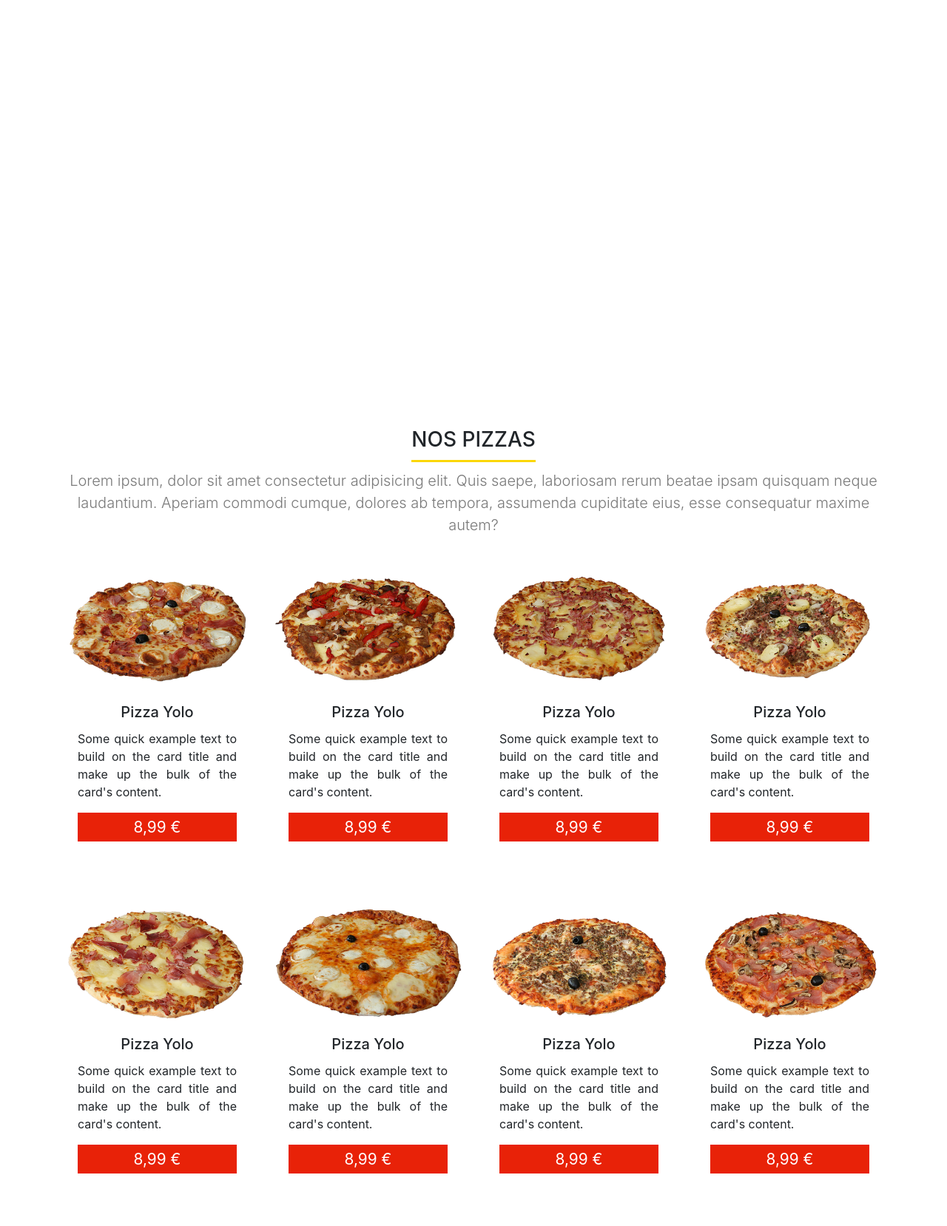
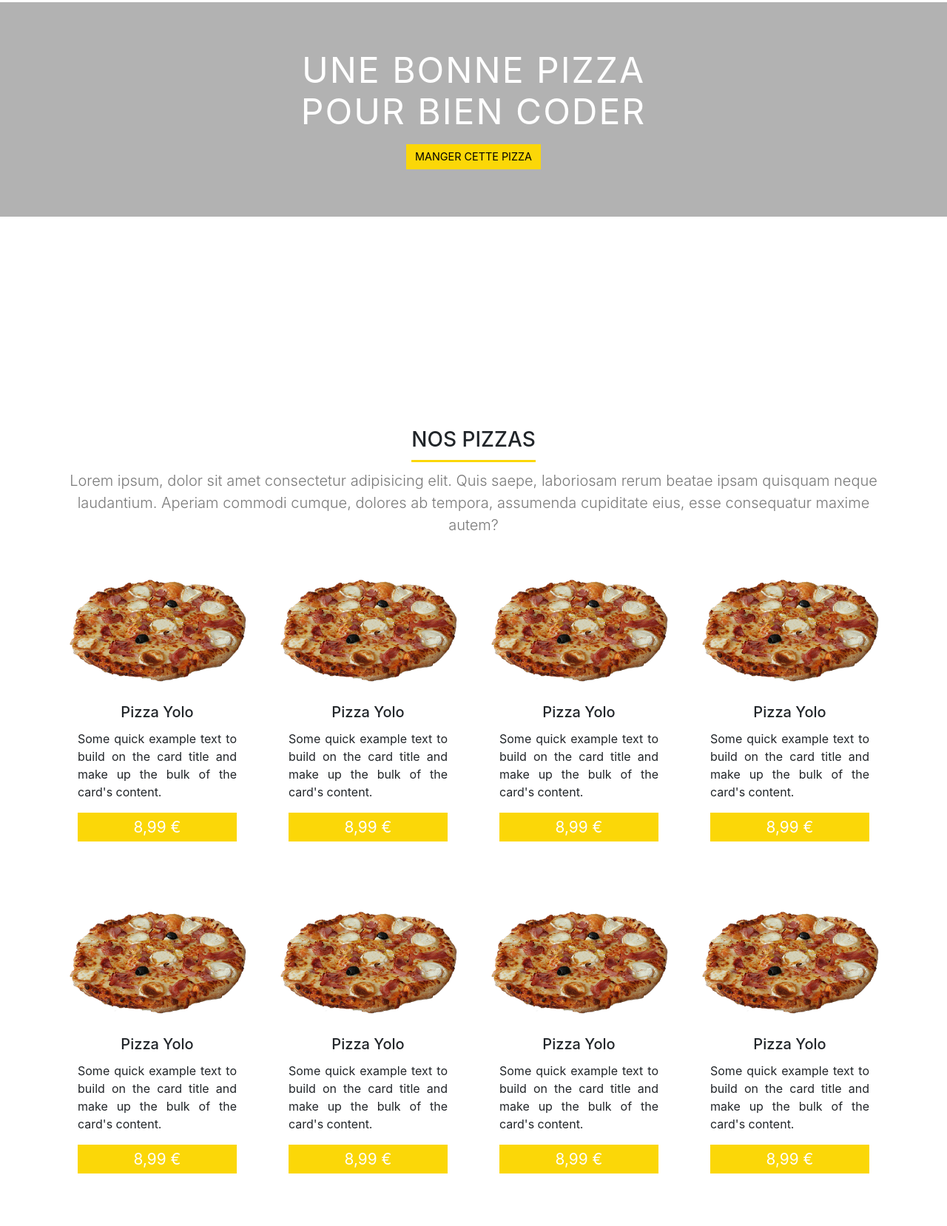
Before and after one commit to BoughariounBachir/webpizza, a plain HTML site: page index.html in a window 1280 px wide. Shown: the part 202-1860 px from the top of the page at 74% size. Drawn offline with nearby package versions, Linux system fonts and the light colour scheme.

Commit message:
ajout du jumbotron

```diff
--- a/assets/css/style.css
+++ b/assets/css/style.css
@@ -1,12 +1,33 @@
 /**
  * Layout
  */
+ *, *:hover, *:focus {
+    outline: none;
+    border-color: inherit;
+    -webkit-box-shadow: none !important;
+    box-shadow: none !important;
+}
+
+.btn.btn-yellow {
+    background-color: #fbd708;
+    border-radius: 0;
+    border: none;
+    font-size: 1.3rem;
+    color: #000000;
+
+    -webkit-transition: all .3s;
+    transition: all .3s;
+}
+.btn.btn-yellow:hover {
+    background-color: #e82208;
+    color: #FFFFFF;
+}
 
 /**
  * Header
  */
 
- .main-header {
+.main-header {
     background-color: rgba(0, 0, 0, 0.6);
 }
 .navbar-light .navbar-nav .nav-link {
@@ -41,7 +62,7 @@
     width: 200%;
 }
 .copyright {
-    background-color: #0c0909;
+    background-color: #ffffff;
 }
 
 
@@ -91,7 +112,10 @@ section:last-child {
 .card-text {
     text-align: justify;
 }
-
+.card .btn.btn-yellow {
+    color: #FFFFFF;
+}
+/*
 .card .btn {
     background-color: #e82208;
     border-radius: 0;
@@ -103,7 +127,7 @@ section:last-child {
 }
 .card .btn:hover {
     background-color: #fbd708;
-}
+} */
 
 
 
@@ -118,3 +142,22 @@ section:last-child {
     background-position: center;
     height: 700px;
 }
+
+.jumbotron {
+    top: 205px;
+    position: relative;
+    border-radius: 0;
+    background-color: rgba(0, 0, 0, 0.3);
+    color: #FFFFFF;
+    text-transform: uppercase;
+    text-align: center;
+}
+.jumbotron .lead {
+    font-size: 3rem;
+    line-height: 3.5rem;
+    font-weight: 400;
+    letter-spacing: 2px;
+}
+.jumbotron .btn {
+    font-size: 90%;
+}
--- a/index.html
+++ b/index.html
@@ -47,7 +47,15 @@
 
         <!-- Featured -->
         <section class="featured">
-            Featured
+
+            <div class="jumbotron">
+                <div class="container">
+                    <h1 class="d-none">Web Pizza</h1>
+                    <p class="lead">Une bonne pizza<br>pour bien coder</p>
+                    <a class="btn btn-yellow" href="#" role="button">MANGER CETTE PIZZA</a>
+                </div>
+            </div>
+
         </section>
         <!-- end .featured -->
 
@@ -72,7 +80,7 @@
                             <div class="card-body">
                                 <h5 class="card-title">Pizza Yolo</h5>
                                 <p class="card-text">Some quick example text to build on the card title and make up the bulk of the card's content.</p>
-                                <a href="#" class="btn btn-sm btn-block btn-primary">8,99 &#128;</a>
+                                <a href="#" class="btn btn-sm btn-block btn-yellow">8,99 &#128;</a>
                             </div>
                         </div>
                     </div>
@@ -85,71 +93,71 @@
 
                     <div class="col-3">
                             <div class="card">
-                                <img class="card-img-top" src="assets/images/pizza-2.png" alt="Card image cap">
+                                <img class="card-img-top" src="assets/images/pizza-1.png" alt="Card image cap">
                                 <div class="card-body">
                                     <h5 class="card-title">Pizza Yolo</h5>
                                     <p class="card-text">Some quick example text to build on the card title and make up the bulk of the card's content.</p>
-                                    <a href="#" class="btn btn-sm btn-block btn-primary">8,99 &#128;</a>
+                                    <a href="#" class="btn btn-sm btn-block btn-yellow">8,99 &#128;</a>
                                 </div>
                             </div>
                         </div>
                         <div class="col-3">
                             <div class="card">
-                                <img class="card-img-top" src="assets/images/pizza-3.png" alt="Card image cap">
+                                <img class="card-img-top" src="assets/images/pizza-1.png" alt="Card image cap">
                                 <div class="card-body">
                                     <h5 class="card-title">Pizza Yolo</h5>
                                     <p class="card-text">Some quick example text to build on the card title and make up the bulk of the card's content.</p>
-                                    <a href="#" class="btn btn-sm btn-block btn-primary">8,99 &#128;</a>
+                                    <a href="#" class="btn btn-sm btn-block btn-yellow">8,99 &#128;</a>
                                 </div>
                             </div>
                         </div>
                         <div class="col-3">
                             <div class="card">
-                                <img class="card-img-top" src="assets/images/pizza-4.png" alt="Card image cap">
+                                <img class="card-img-top" src="assets/images/pizza-1.png" alt="Card image cap">
                                 <div class="card-body">
                                     <h5 class="card-title">Pizza Yolo</h5>
                                     <p class="card-text">Some quick example text to build on the card title and make up the bulk of the card's content.</p>
-                                    <a href="#" class="btn btn-sm btn-block btn-primary">8,99 &#128;</a>
+                                    <a href="#" class="btn btn-sm btn-block btn-yellow">8,99 &#128;</a>
                                 </div>
                             </div>
                         </div>
                         <div class="col-3">
                             <div class="card">
-                                <img class="card-img-top" src="assets/images/pizza-5.png" alt="Card image cap">
+                                <img class="card-img-top" src="assets/images/pizza-1.png" alt="Card image cap">
                                 <div class="card-body">
                                     <h5 class="card-title">Pizza Yolo</h5>
                                     <p class="card-text">Some quick example text to build on the card title and make up the bulk of the card's content.</p>
-                                    <a href="#" class="btn btn-sm btn-block btn-primary">8,99 &#128;</a>
+                                    <a href="#" class="btn btn-sm btn-block btn-yellow">8,99 &#128;</a>
                                 </div>
                             </div>
                         </div>
                         <div class="col-3">
                             <div class="card">
-                                <img class="card-img-top" src="assets/images/pizza-6.png" alt="Card image cap">
+                                <img class="card-img-top" src="assets/images/pizza-1.png" alt="Card image cap">
                                 <div class="card-body">
                                     <h5 class="card-title">Pizza Yolo</h5>
                                     <p class="card-text">Some quick example text to build on the card title and make up the bulk of the card's content.</p>
-                                    <a href="#" class="btn btn-sm btn-block btn-primary">8,99 &#128;</a>
+                                    <a href="#" class="btn btn-sm btn-block btn-yellow">8,99 &#128;</a>
                                 </div>
                             </div>
                         </div>
                         <div class="col-3">
                             <div class="card">
-                                <img class="card-img-top" src="assets/images/pizza-7.png" alt="Card image cap">
+                                <img class="card-img-top" src="assets/images/pizza-1.png" alt="Card image cap">
                                 <div class="card-body">
                                     <h5 class="card-title">Pizza Yolo</h5>
                                     <p class="card-text">Some quick example text to build on the card title and make up the bulk of the card's content.</p>
-                                    <a href="#" class="btn btn-sm btn-block btn-primary">8,99 &#128;</a>
+                                    <a href="#" class="btn btn-sm btn-block btn-yellow">8,99 &#128;</a>
                                 </div>
                             </div>
                         </div>
                         <div class="col-3">
                             <div class="card">
-                                <img class="card-img-top" src="assets/images/pizza-8.png" alt="Card image cap">
+                                <img class="card-img-top" src="assets/images/pizza-1.png" alt="Card image cap">
                                 <div class="card-body">
                                     <h5 class="card-title">Pizza Yolo</h5>
                                     <p class="card-text">Some quick example text to build on the card title and make up the bulk of the card's content.</p>
-                                    <a href="#" class="btn btn-sm btn-block btn-primary">8,99 &#128;</a>
+                                    <a href="#" class="btn btn-sm btn-block btn-yellow">8,99 &#128;</a>
                                 </div>
                             </div>
                         </div>
@@ -185,7 +193,7 @@
                                 <div class="card-body">
                                     <h5 class="card-title">Pizza Yolo</h5>
                                     <p class="card-text">Some quick example text to build on the card title and make up the bulk of the card's content.</p>
-                                    <a href="#" class="btn btn-sm btn-block btn-primary">4,99 &#128;</a>
+                                    <a href="#" class="btn btn-sm btn-block btn-yellow">8,99 &#128;</a>
                                 </div>
                             </div>
                         </div>
@@ -194,11 +202,11 @@
                     <!-- column -->
                     <div class="col-3">
                             <div class="card">
-                                <img class="card-img-top" src="assets/images/salade-2.jpg" alt="Card image cap">
+                                <img class="card-img-top" src="assets/images/salade-1.jpg" alt="Card image cap">
                                 <div class="card-body">
                                     <h5 class="card-title">Pizza Yolo</h5>
                                     <p class="card-text">Some quick example text to build on the card title and make up the bulk of the card's content.</p>
-                                    <a href="#" class="btn btn-sm btn-block btn-primary">4,99 &#128;</a>
+                                    <a href="#" class="btn btn-sm btn-block btn-yellow">8,99 &#128;</a>
                                 </div>
                             </div>
                         </div>
@@ -207,11 +215,11 @@
                     <!-- column -->
                     <div class="col-3">
                             <div class="card">
-                                <img class="card-img-top" src="assets/images/salade-3.jpg" alt="Card image cap">
+                                <img class="card-img-top" src="assets/images/salade-1.jpg" alt="Card image cap">
                                 <div class="card-body">
                                     <h5 class="card-title">Pizza Yolo</h5>
                                     <p class="card-text">Some quick example text to build on the card title and make up the bulk of the card's content.</p>
-                                    <a href="#" class="btn btn-sm btn-block btn-primary">4,99 &#128;</a>
+                                    <a href="#" class="btn btn-sm btn-block btn-yellow">8,99 &#128;</a>
                                 </div>
                             </div>
                         </div>
@@ -220,11 +228,11 @@
                     <!-- column -->
                     <div class="col-3">
                             <div class="card">
-                                <img class="card-img-top" src="assets/images/salade-4.jpg" alt="Card image cap">
+                                <img class="card-img-top" src="assets/images/salade-1.jpg" alt="Card image cap">
                                 <div class="card-body">
                                     <h5 class="card-title">Pizza Yolo</h5>
                                     <p class="card-text">Some quick example text to build on the card title and make up the bulk of the card's content.</p>
-                                    <a href="#" class="btn btn-sm btn-block btn-primary">4,99 &#128;</a>
+                                    <a href="#" class="btn btn-sm btn-block btn-yellow">8,99 &#128;</a>
                                 </div>
                             </div>
                         </div>
@@ -245,59 +253,26 @@
         <div class="googlemap">
             <div class="container">
                 <div class="googlemap-content">
-                    <iframe src="https://www.google.com/maps/embed?pb=!1m14!1m12!1m3!1d20758.521681251015!2d1.0914432500000002!3d49.431307499999996!2m3!1f0!2f0!3f0!3m2!1i1024!2i768!4f13.1!5e0!3m2!1sfr!2sfr!4v1516872886186" width="600" height="450" frameborder="0" style="border:0" allowfullscreen></iframe>
+                    <iframe src="https://www.google.com/maps/embed?pb=!1m10!1m8!1m3!1d40496.15573087305!2d3.1346278!3d50.626936!3m2!1i1024!2i768!4f13.1!5e0!3m2!1sfr!2sfr!4v1516871038733" frameborder="0" style="border:0" allowfullscreen></iframe>
                 </div>
             </div>
         </div>
 
-                        <!-- Formulaire de contact -->
-                        <div class="contact">
-                            <div class=" container">
-                                <h5 class"title-contact">ALORS, C'ETAIT BON?</h5>
-                                <p class"lord" >Lorem ipsum, dolor sit amet consectetur adipisicing elit. Quis saepe, laboriosam rerum beatae ipsam quisquam neque laudantium. </p>
-
-
-                        <form>
-
-                            <div class="form-row">
-                                <div class="form-group col-md-4">
-
-                                    <input type="text" class="form-control" id="firstname" placeholder="Prénom">
-                                </div>
-                                <div class="form-group col-md-4">
-
-                                    <input type="text" class="form-control" id="lastname" placeholder="Nom">
-                                </div>
-                                <div class="form-group col-md-4">
-
-                                    <input type="email" class="form-control" id="email" placeholder="Adresse e-mail">
-
-                            </div>
-
-
-                            </div>
-
-                            <div class="form-group">
-
-                                <textarea class="form-control" id="message" rows="6"></textarea>
-                            </div>
-
-                            <center><button type="submit" class="btn btn-primary">Envoyer Message</button></center>
-                        </form>
-                        <!-- Fin - Formulaire de contact -->
         <!-- Form de contact -->
         <div class="contact">
             <div class="container">
                 Contact
             </div>
         </div>
+
         <!-- copyright -->
         <div class="copyright">
             <div class="container">
                 &copy; 2018 Web Pizza
             </div>
         </div>
-        </footer>
+
+    </footer>
     <!-- end .main-footer -->
 
     <!-- Scripts -->
```
